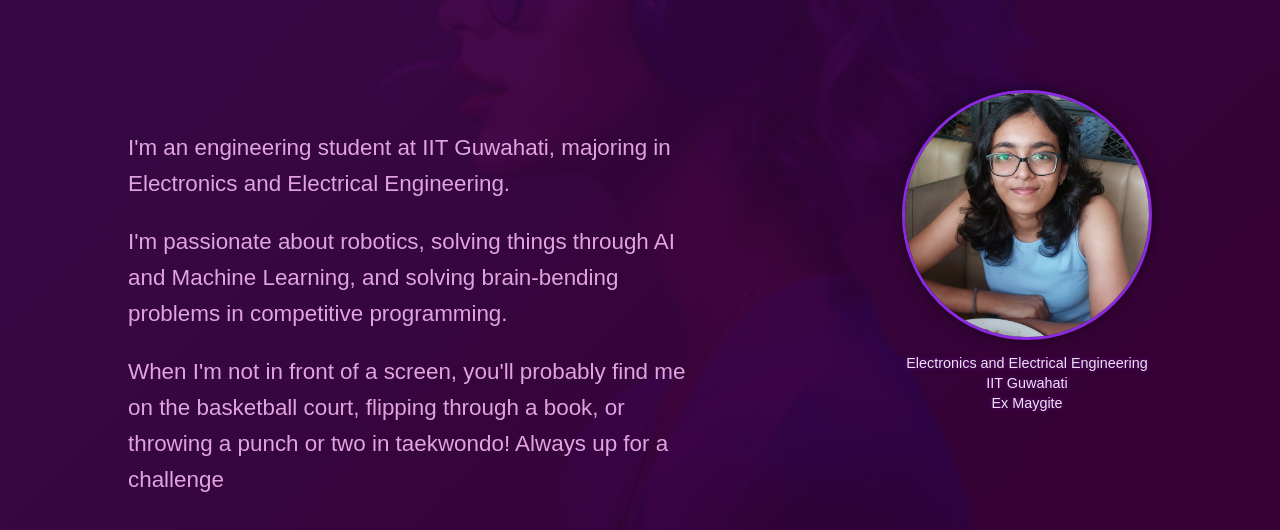
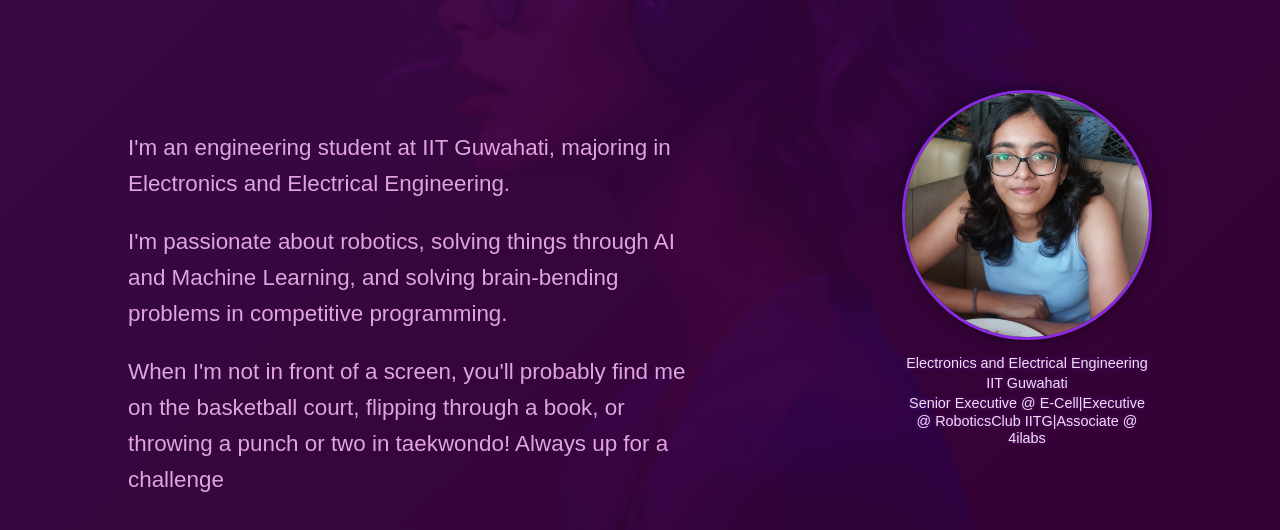
Before and after one commit to AnanyaD2006/AnanyaD2006.github.io, a plain HTML site: page index.html in a window 1280 px wide. Shown: the part 270-800 px from the top of the page. Drawn offline with Linux system fonts and the light colour scheme; a web font is replaced by a local one.

Commit message:
Updated with caption details

```diff
--- a/index.html
+++ b/index.html
@@ -35,7 +35,7 @@
 
     <div class="image-caption-hero"> <p>Electronics and Electrical Engineering</p>
         <p>IIT Guwahati</p>
-        <p>Ex Maygite</p>
+        <p>Senior Executive @ E-Cell|Executive @ RoboticsClub IITG|Associate @ 4ilabs</p>
     </div>
 </main>
 
```
